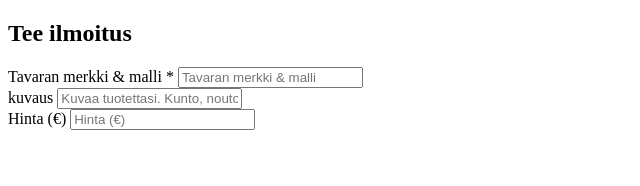
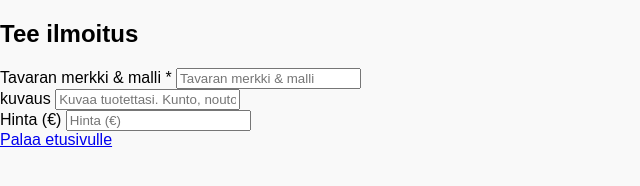
Before and after one commit to Adeliight/Opiskejakirpputori, a plain HTML site: page Lomake.html in a window 1280 px wide. Shown: the whole page, without its empty margins (0-640 px from the left). Drawn offline with Linux system fonts and the light colour scheme.

Commit message:
Add files via upload

```diff
--- a/Lomake.html
+++ b/Lomake.html
@@ -3,7 +3,8 @@
 <head>
     <meta charset="UTF-8">
     <meta name="viewport" content="width=device-width, initial-scale=1.0">
-    <title>Document</title>
+    <link rel="stylesheet" href="css/styles.css">
+    <title>Kirpputori</title>
 </head>
 <body>
     <div class="container">
@@ -24,6 +25,7 @@
                     <label for="hinta">Hinta (€)</label>
                     <input type="number" id="hinta" placeholder="Hinta (€)">
                 </div>
+            <a class="button" href="index.html">Palaa etusivulle</a>
             </form>
         </section>
     </div>
```
